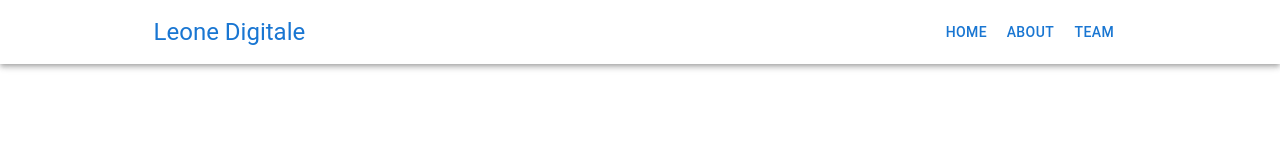
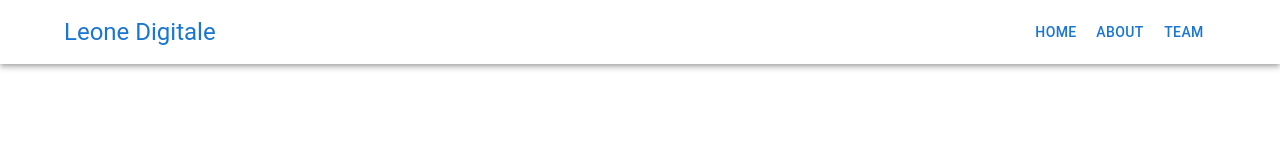
Before and after one commit to jpzambranoleon/static-website-mui, a React (Create React App) app: page / in a window 1280 px wide. Shown: the top 160 px of the page. Built offline with nearby package versions, Linux system fonts and the light colour scheme; the HTML template or start-up script is replaced by a standard one.

Commit message:
updated files

```diff
--- a/src/components/Navbar.jsx
+++ b/src/components/Navbar.jsx
@@ -4,7 +4,7 @@ import { AppBar, Box, Button, IconButton, Toolbar, Typography } from "@mui/mater
 const Navbar = () => {
     return (
         <AppBar position="relative" sx={{ bgcolor: 'background.paper' }}>
-            <Toolbar sx={{ width: { lg: '76%' }, margin: { lg: '0 auto'}, justifyContent: 'space-between' }}>
+            <Toolbar sx={{ width: { xl: '76%', lg: '90%' }, margin: { xl: '0 auto', lg: '0 auto' }, justifyContent: 'space-between' }}>
                 <Typography variant="h5" color="primary" noWrap>
                     Leone Digitale
                 </Typography>
--- a/src/pages/error404/components/Content.jsx
+++ b/src/pages/error404/components/Content.jsx
@@ -10,7 +10,7 @@ const itemData = [
 const Content = () => {
     return (
       <Container>
-            <Grid container>
+            <Grid container spacing={3}>
                 <Grid item sx={12} sm={6}>
                     <Box sx={{ pt: 15 }}>
                         <Typography
--- a/src/pages/home/components/MasonryImageList.jsx
+++ b/src/pages/home/components/MasonryImageList.jsx
@@ -17,7 +17,7 @@ const itemData = [
 
 const MasonryImageList = () => {
     return (
-        <Box sx={{ width: '100%', height: '100px' }}>
+        <Box sx={{ width: '100%', height: '100px', display: { xs: 'none', sm: 'block' } }}>
             <ImageList variant="masonry" cols={2} gap={8}>
                 {itemData.map((item) => (
                     <ImageListItem key={item.img}>
```
